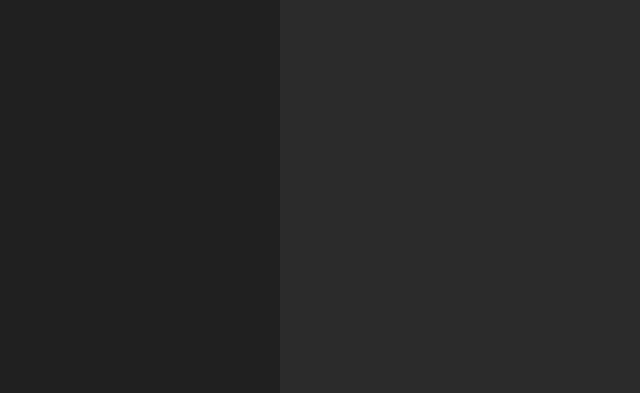
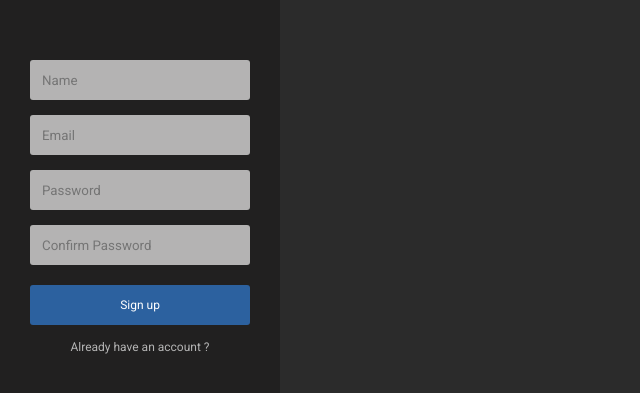
Before and after one commit to emreimamoglu/news-aggregator, a Next.js app in the folder frontend/: page / in a window 1280 px wide. Shown: the part 193-586 px from the top of the page, without its empty margins (0-640 px from the left). Built offline with nearby package versions, Linux system fonts and the light colour scheme.

Commit message:
refactor(ui) : sidebar style

```diff
--- a/frontend/src/components/Sidebar/index.tsx
+++ b/frontend/src/components/Sidebar/index.tsx
@@ -1,8 +1,12 @@
+import LoginForm from '../LoginForm';
+import RegisterForm from '../RegisterForm';
 import styles from './styles.module.scss';
 
 const Sidebar = () => {
     return(
-        <div className={styles.container}></div>
+        <div className={styles.container}>
+            <RegisterForm/>
+        </div>
     )
 }
 
--- a/frontend/src/components/Sidebar/styles.module.scss
+++ b/frontend/src/components/Sidebar/styles.module.scss
@@ -2,4 +2,7 @@
     width: 280px;
     height: 100vh;
     background-color: var(--side-bar-color);
+    display: flex;
+    justify-content: center;
+    align-items: center;
 }
```
